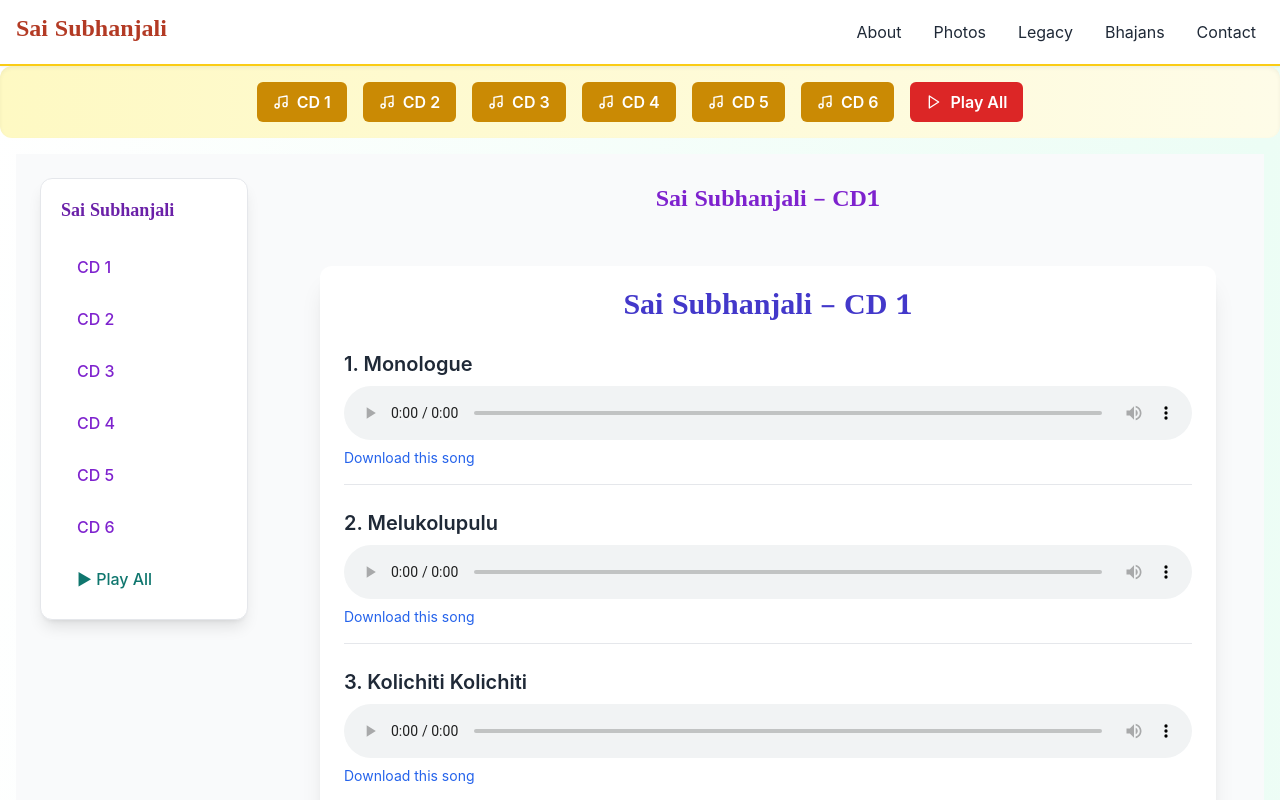
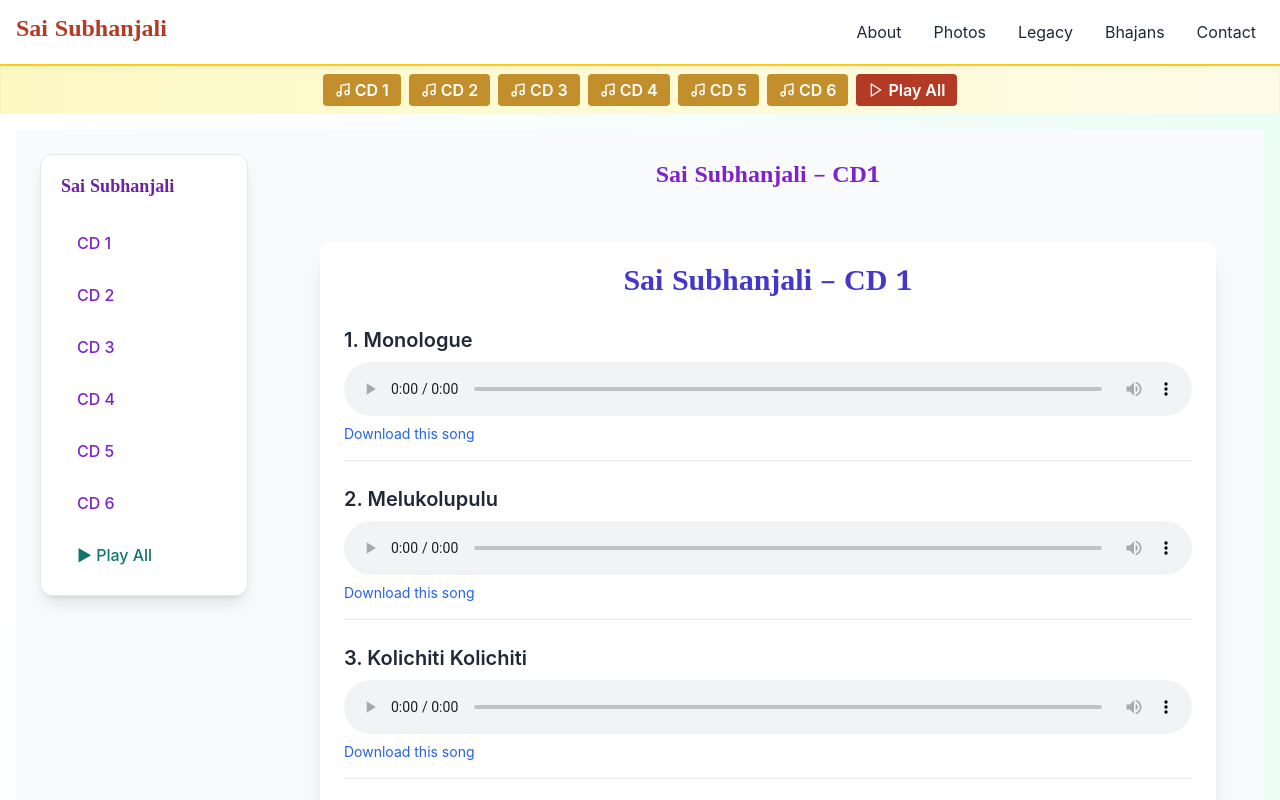
Before and after one commit to shekhar1971/saisubhanjali.com, a Next.js app: page /bhajans in a window 1280 px wide. Shown: the top 800 px of the page. Built offline with nearby package versions, Linux system fonts and the light colour scheme.

Commit message:
Update CDNav.tsx

```diff
--- a/components/CDNav.tsx
+++ b/components/CDNav.tsx
@@ -1,25 +1,31 @@
 'use client';
 
 import Link from 'next/link';
+import { usePathname } from 'next/navigation';
 import { Music, Play } from 'lucide-react';
 
 const CDs = ['CD 1', 'CD 2', 'CD 3', 'CD 4', 'CD 5', 'CD 6'];
 
 export default function CDNav() {
+  const pathname = usePathname();
+
+  // Only render on /bhajans pages
+  if (!pathname.startsWith('/bhajans')) return null;
+
   return (
-    <nav className="flex flex-wrap justify-center gap-4 bg-gradient-to-r from-yellow-100 to-yellow-50 p-4 shadow-inner rounded-xl">
+    <nav className="flex flex-wrap justify-center gap-2 bg-gradient-to-r from-yellow-100 to-yellow-50 p-2 shadow-inner">
       {CDs.map(cd => (
         <Link
           key={cd}
           href={`/bhajans/${cd.toLowerCase().replace(' ', '-')}`}
-          className="flex items-center gap-2 rounded-md bg-yellow-600 px-4 py-2 text-white font-semibold hover:bg-yellow-700 transition"
+          className="flex items-center gap-1 rounded bg-[#C28F2C] px-3 py-1 text-white text-sm md:text-base font-semibold hover:bg-[#B33A24] transition"
         >
           <Music className="w-4 h-4" /> {cd}
         </Link>
       ))}
       <Link
         href="/bhajans/play-all"
-        className="flex items-center gap-2 rounded-md bg-red-600 px-4 py-2 text-white font-semibold hover:bg-red-700 transition"
+        className="flex items-center gap-1 rounded bg-[#B33A24] px-3 py-1 text-white text-sm md:text-base font-semibold hover:bg-[#7B3F00] transition"
       >
         <Play className="w-4 h-4" /> Play All
       </Link>
```
